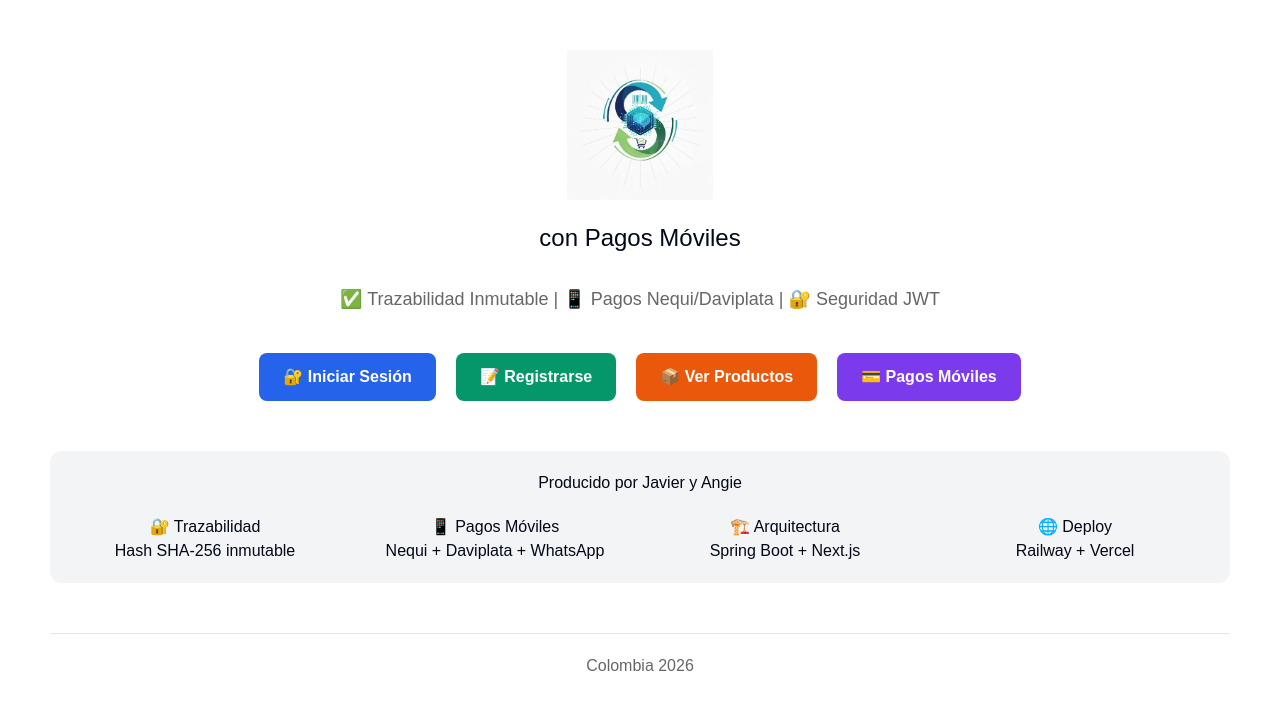
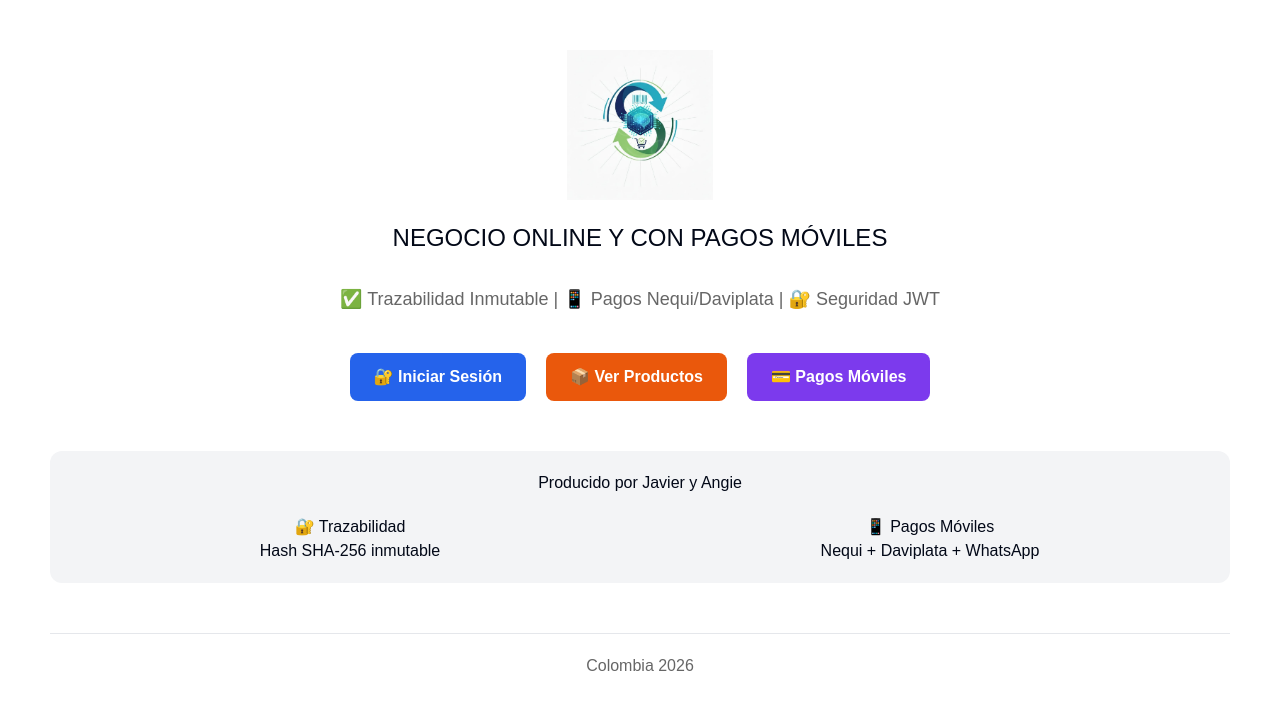
Before and after one commit to ADSOJAVIERCAMPOS/SIM-Pay, a Next.js app in the folder frontend/: page / in a window 1280 px wide. Shown: the top 710 px of the page. Built offline with nearby package versions, Linux system fonts and the light colour scheme.

Commit message:
feat: update home page title and remove registration button

```diff
--- a/frontend/src/app/page.tsx
+++ b/frontend/src/app/page.tsx
@@ -12,7 +12,7 @@ export default function HomePage() {
 
 
       <h2 style={{ fontSize: '24px', marginBottom: '30px' }}>
-        con Pagos Móviles
+        NEGOCIO ONLINE Y CON PAGOS MÓVILES
       </h2>
       <p style={{ fontSize: '18px', marginBottom: '40px', color: '#666' }}>
         ✅ Trazabilidad Inmutable | 📱 Pagos Nequi/Daviplata | 🔐 Seguridad JWT
@@ -29,18 +29,6 @@ export default function HomePage() {
           fontWeight: 'bold'
         }}>
           🔐 Iniciar Sesión
-        </a>
-
-        <a href="/register" style={{
-          display: 'inline-block',
-          padding: '12px 24px',
-          backgroundColor: '#059669',
-          color: 'white',
-          textDecoration: 'none',
-          borderRadius: '8px',
-          fontWeight: 'bold'
-        }}>
-          📝 Registrarse
         </a>
 
         <a href="/productos" style={{
@@ -79,14 +67,6 @@ export default function HomePage() {
             <h4>📱 Pagos Móviles</h4>
             <p>Nequi + Daviplata + WhatsApp</p>
           </div>
-          <div>
-            <h4>🏗️ Arquitectura</h4>
-            <p>Spring Boot + Next.js</p>
-          </div>
-          <div>
-            <h4>🌐 Deploy</h4>
-            <p>Railway + Vercel</p>
-          </div>
         </div>
       </div>
 
```
